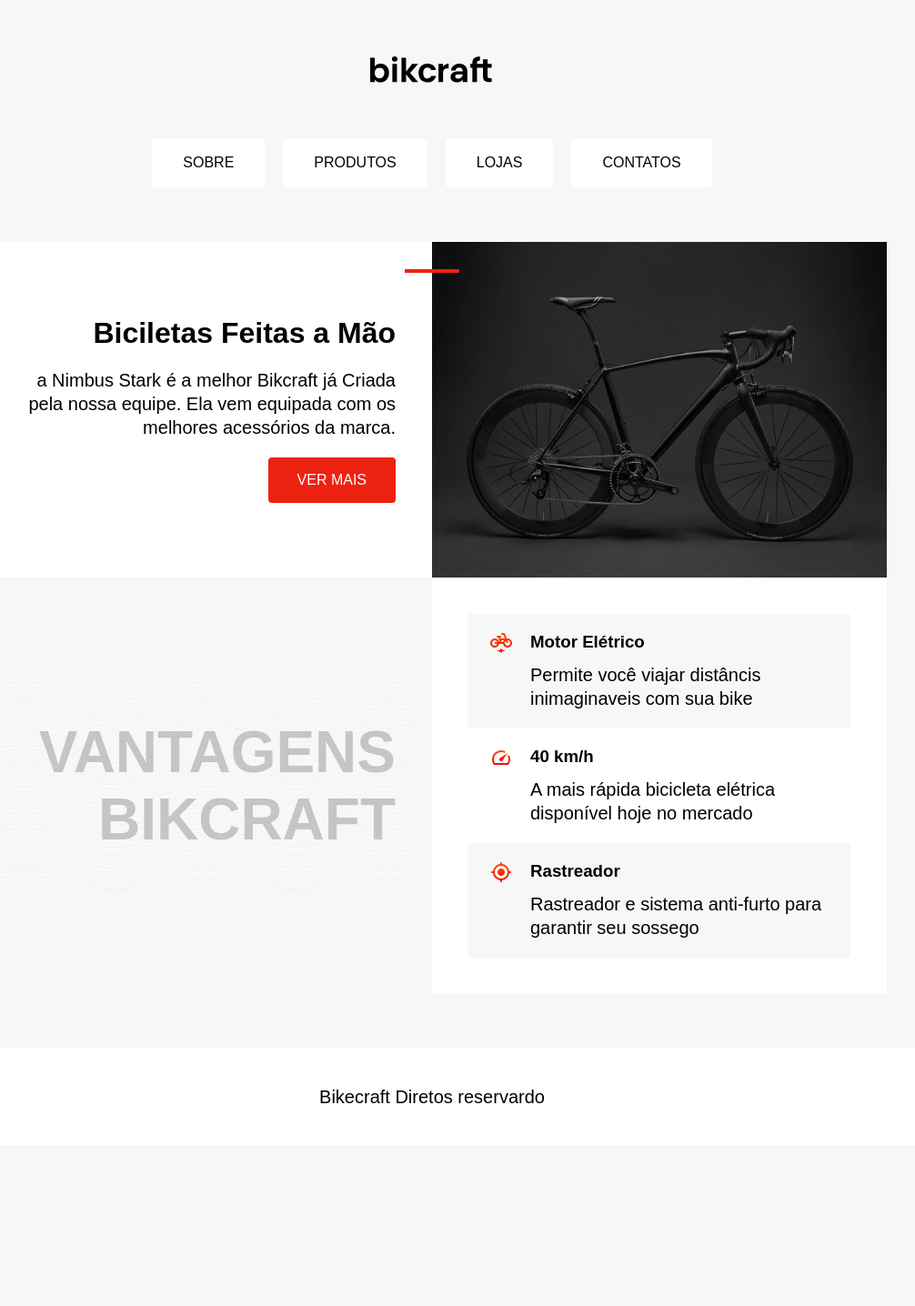
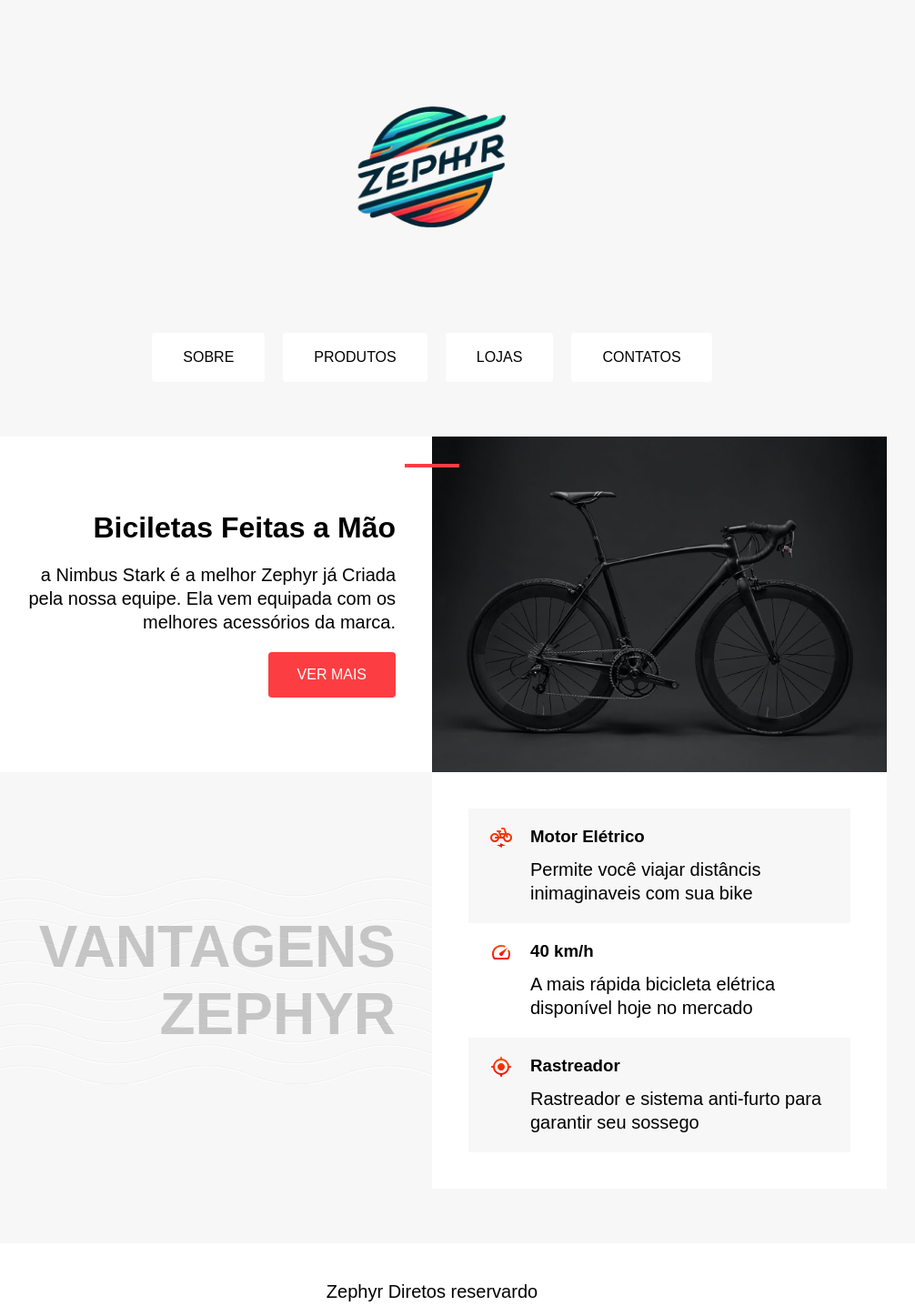
Before and after one commit to jeancorreia244/BikCraft, a plain HTML site: page index.html in a window 1280 px wide. Shown: the whole page at 91% size, without its empty margins (165-1171 px from the left). Before the commit the page ends 1259 px from the top, so only its background shows below. Drawn offline with Linux system fonts and the light colour scheme.

Commit message:
Transformando em Zerphy

```diff
--- a/index.html
+++ b/index.html
@@ -3,14 +3,14 @@
 <head>
     <meta charset="UTF-8">
     <meta name="viewport" content="width=device-width, initial-scale=1.0">
-    <title>Bikcraft</title>
+    <title>Zephyr</title>
     <link rel="stylesheet" href="style.css">
 </head>
 
 <body>
 
     <header class="header">
-        <img src="img/bikcraft.svg" alt="Bikcraft">
+        <img src="img/zephyr-removebg-preview.png" alt="Zephyr">
 
         <nav aria-labelledby="Navegação" >
             <ul class="menu">
@@ -35,17 +35,17 @@
         <article class="conteudo">
             <div aria-labelledby="introdução" class="introducao">
                 <h1>Biciletas Feitas a Mão</h1>
-                <p>a Nimbus Stark é a melhor Bikcraft já Criada pela nossa equipe. Ela vem equipada com os melhores acessórios da marca.</p>
+                <p>a Nimbus Stark é a melhor Zephyr já Criada pela nossa equipe. Ela vem equipada com os melhores acessórios da marca.</p>
                 <a href="/" class="botao">Ver mais</a>
             </div>
 
             <div class="introducao-cover">
-                <img src="img/bicicleta.jpg" alt="Bicileta Bikcraft Preta">
+                <img src="img/bicicleta.jpg" alt="Bicileta Zephyr Preta">
             </div>
         </article>
 
         <article class="conteudo  conteudo-vantagem">
-            <h2 class="subtitulo">Vantagens Bikcraft</h2>
+            <h2 class="subtitulo">Vantagens Zephyr</h2>
 
             <ul aria-label="Vantagens" class="vantagens">
                 <li class="vantagens-item">
@@ -71,7 +71,7 @@
     </main>
 
     <footer aria-labelledby="rodapé" class="rodape">
-        <p>Bikecraft Diretos reservardo</p>
+        <p>Zephyr Diretos reservardo</p>
     </footer>
 
 </body>
--- a/style.css
+++ b/style.css
@@ -13,6 +13,10 @@ ul{
     list-style: none;
     margin: 0px;
     padding: 0px;
+}
+
+header img{
+    max-width: 40%;
 }
 
 img{
@@ -55,7 +59,7 @@ p{
 }
 
 .menu a:hover{
-    border-color:  #ee2211;
+    border-color:  #47FDB0;
 }
 
 .conteudo {
@@ -84,7 +88,7 @@ p{
     content: "";
     width: 60px;
     height: 4px;
-    background: #ee2211;
+    background: #FC3E42;
     position: absolute;
     top: 30px;
     right: -30px;
@@ -96,7 +100,7 @@ p{
 }
 
 .botao{
-    background-color: #ee2211;
+    background-color: #FC3E42;
     color: #ffffff;
     padding: 1rem 2rem;
     border-radius: 4px;
@@ -135,7 +139,7 @@ p{
 }
 
 .vantagens-item:hover{
-    border-left: 4px solid #ee2211;
+    border-left: 4px solid #47FDB0;
 }
 
 .vantagens-item p {
@@ -188,7 +192,3 @@ p{
         font-size: 2rem;
     }
 }
-
-@media (max-width: 1000px){
-
-}
```
Also changed, not shown: img/zephyr-removebg-preview.png (added).
